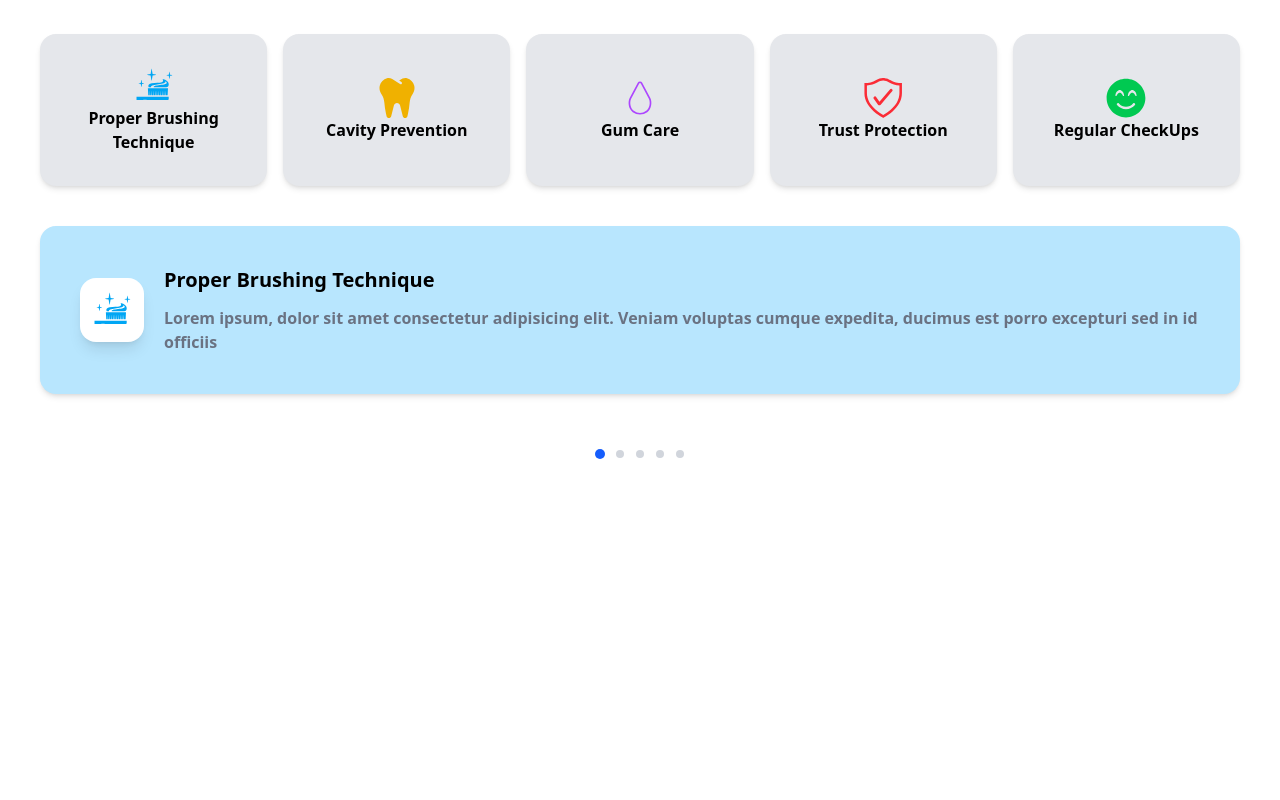
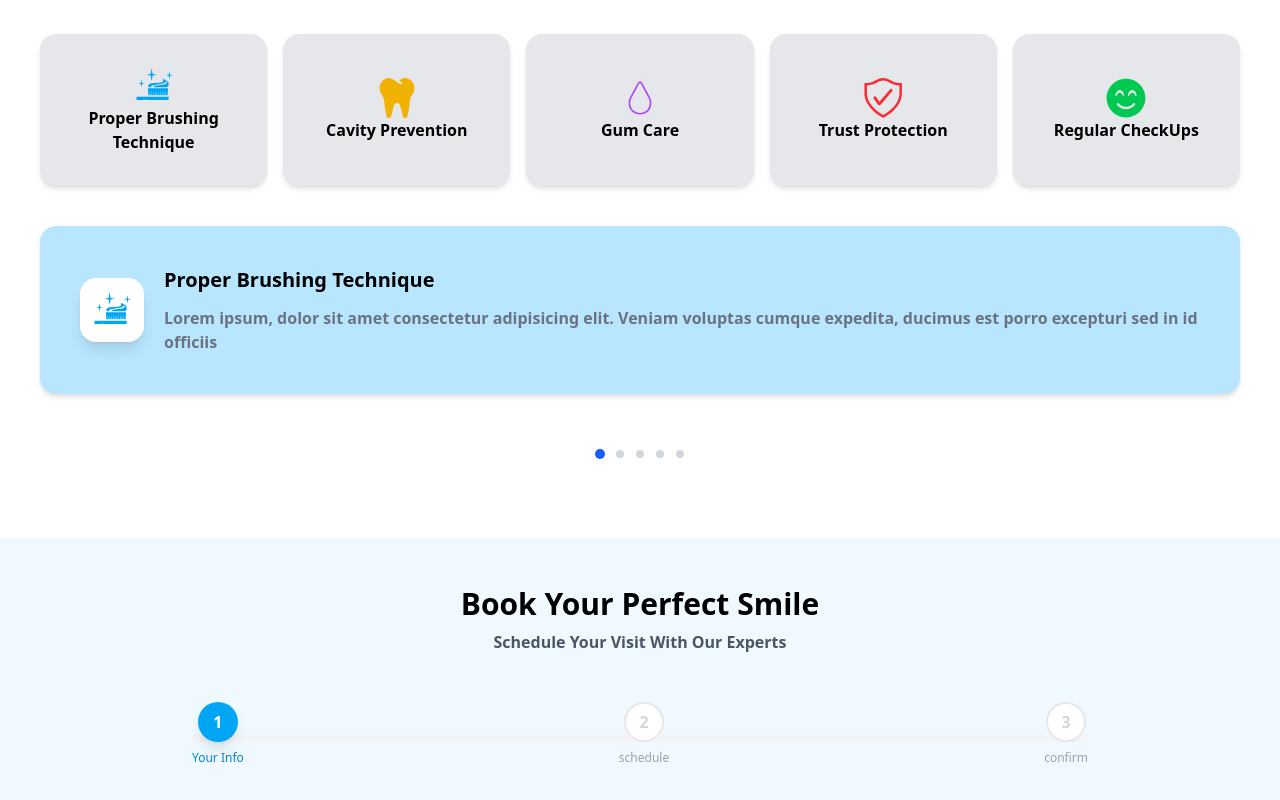
Before and after one commit to GodwinNgbede/dental, a React (Vite) app: page / in a window 1280 px wide. Shown: the part 1905-2705 px from the top of the page. Before the commit the page ends 2443 px from the top, so only its background shows below. Built offline with nearby package versions, Linux system fonts and the light colour scheme.

Commit message:
the book appointment section

```diff
--- a/src/App.jsx
+++ b/src/App.jsx
@@ -4,6 +4,7 @@ import Hero from "./components/Hero";
 import Services from "./components/Services";
 import About from "./components/About";
 import Tips from "./components/Tips";
+import BookAppointment from "./components/BookAppointment";
 
 const App = () => {
   return (
@@ -13,6 +14,7 @@ const App = () => {
       <Services />
       <About />
       <Tips />
+      <BookAppointment />
     </div>
   );
 };
--- /dev/null
+++ b/src/components/BookAppointment.jsx
@@ -0,0 +1,110 @@
+import { Phone } from "lucide-react";
+import { FaUser } from "react-icons/fa";
+import { useState } from "react";
+
+const BookAppointment = () => {
+  const [activeStep, setActiveStep] = useState(1);
+  const [formData, setFormData] = useState({
+    name: "",
+    Phone: "",
+    date: "",
+    time: "",
+    service: "General Checkup",
+  });
+  const services = [
+    "General CheckUps",
+    "Teeth Cleaning",
+    "Dental Filling",
+    "Root Canal",
+    "Teeth Whitening",
+    "Orthodontic Consultation",
+  ];
+  const availableTime = [
+    "9;00AM",
+    "10:00AM",
+    "11:00AM",
+    "12:00PM",
+    "02:00PM",
+    "03:00PM",
+    "04:00PM",
+  ];
+
+  const handleInputChange = (e) => {
+    const { name, value } = e.target;
+    setFormData((prev) => ({ ...prev, [name]: value }));
+  };
+
+  const nextStep = () => setActiveStep((prev) => prev + 1);
+  const prevStep = () => setActiveStep((prev) => prev - 1);
+
+  return (
+    <section
+      id="book"
+      className="scroll-mt-20 py-12 bg-gradient-to-br from-sky-50 to-sky-50 px-4"
+    >
+      <div className="max-w-4xl mx-auto">
+        <div className="text-center mb-12">
+          <h2 className="text-3xl font-bold mb-2">Book Your Perfect Smile</h2>
+          <p className="text-gray-600 font-semibold">
+            Schedule Your Visit With Our Experts
+          </p>
+        </div>
+        <div className="mb-12">
+          <div className="relative">
+            <div className="absolute top-1/2 left-0 right-0 h-2 bg-gray-100 rounded-full z-0"></div>
+            <div
+              className="absolute top-1/2 left-0 h-2 bg-gradient-to-r from-sky-400 to-sky-400 rounded-full z-10 transition-all duration-500"
+              style={{ width: `${(activeStep - 1) * 50}%` }}
+            ></div>
+            <div className="flex justify-between relative z-20">
+              {[1, 2, 3].map((step) => {
+                return (
+                  <div
+                    className="flex flex-col items-center cursor-pointer"
+                    key={step}
+                    onClick={() => activeStep > step && setActiveStep(step)}
+                  >
+                    <div
+                      className={`w-10 h-10 rounded-full flex items-center justify-center ${
+                        activeStep >= step
+                          ? `bg-gradient-to-br from-sky-500 to-sky-500 text-white shadow-lg`
+                          : `bg-white text-gray-300 border-2 border-gray-200`
+                      } transition-all duration-300 font-bold mb-2`}
+                    >
+                      {activeStep > step ? (
+                        <svg
+                          className="w-5 h-5"
+                          fill="none"
+                          stroke="currentColor"
+                          viewBox="0 0 24 24"
+                        >
+                          <path
+                            strokeLinecap="round"
+                            strokeLinejoin="round"
+                            strokeWidth="2"
+                            d="M5 13l4 4L19 7"
+                          ></path>
+                        </svg>
+                      ) : (
+                        step
+                      )}
+                    </div>
+                    <span
+                      className={`text-xs font-medium ${
+                        activeStep >= step ? "text-sky-600" : "text-gray-400"
+                      } transition-colors`}
+                    >
+                      {["Your Info", "schedule", "confirm"][step - 1]}
+                    </span>
+                  </div>
+                );
+              })}
+            </div>
+          </div>
+        </div>
+      </div>
+    </section>
+  );
+};
+
+export default BookAppointment;
```
